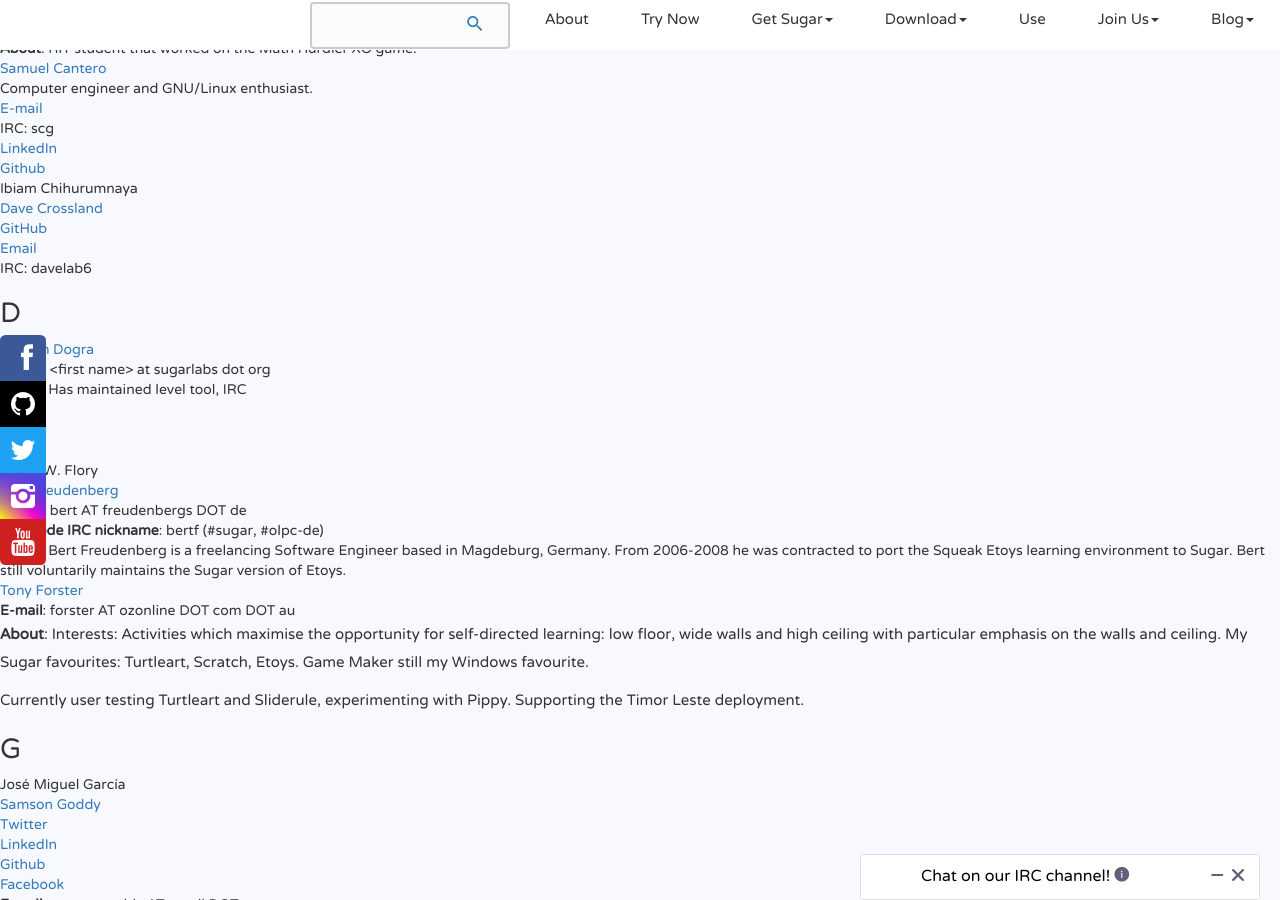
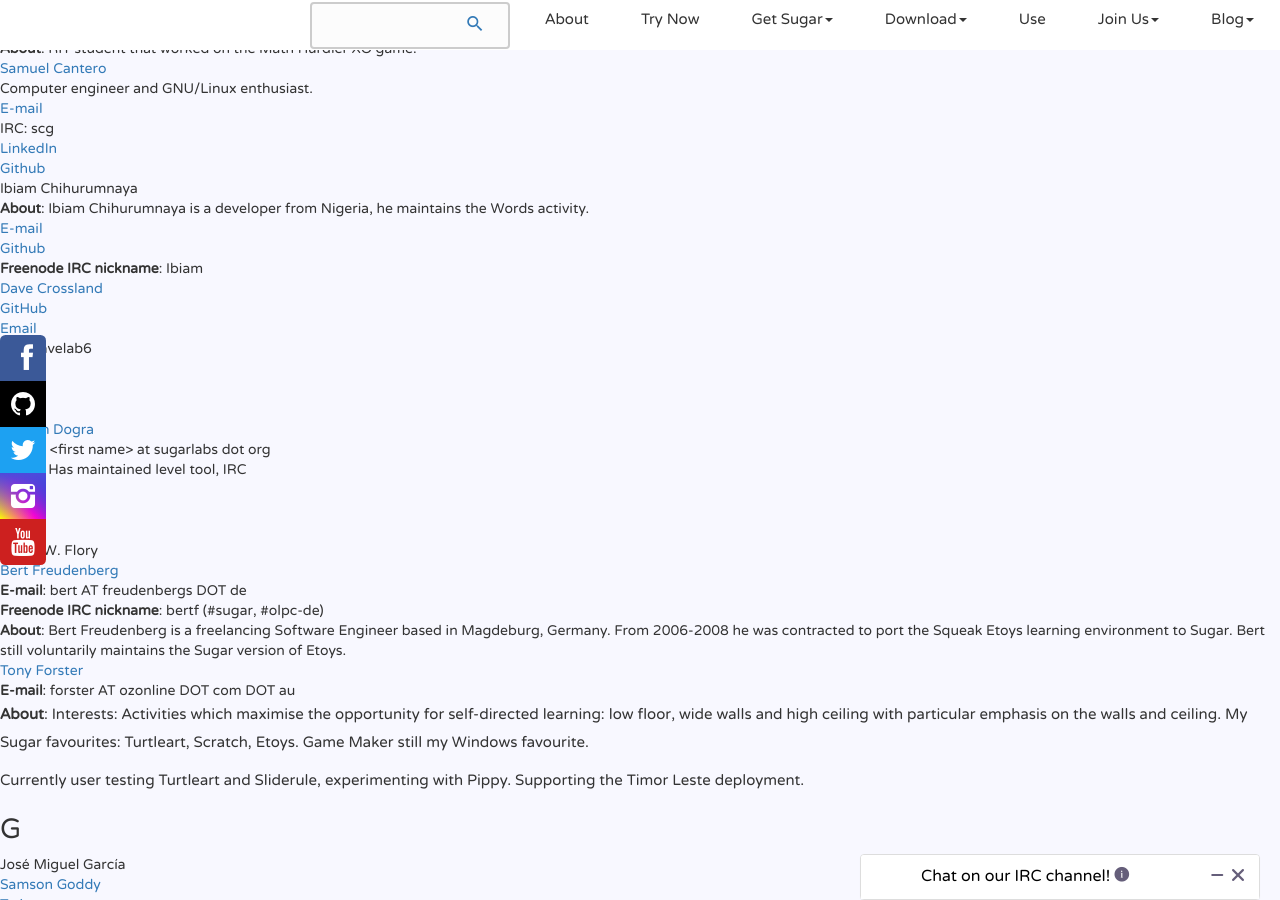
Before and after one commit to sugarlabs/www, a Jekyll site: the page built from en_US/profiles.md, in a window 1280 px wide and 900 px high, scrolled down 947 px. Built offline with Jekyll 4.4.1, drawn with Linux system fonts in a browser that asks for light colours; some web fonts are replaced; comment, search, counter and statistics services are not loaded.

Commit message:
Update profile

```diff
--- a/en_US/profiles.md
+++ b/en_US/profiles.md
@@ -38,6 +38,10 @@
     * [LinkedIn](https://www.linkedin.com/in/scantero)
     * [Github](https://github.com/scanterog)
 * Ibiam Chihurumnaya
+    * **About**: Ibiam Chihurumnaya is a developer from Nigeria, he maintains the Words activity.
+    * [E-mail](mailto:ibiamchihurumnaya AT gmail DOT com)
+    * [Github](https://github.com/chimosky)
+    * **Freenode IRC nickname**: Ibiam
 * [Dave Crossland](https://wiki.sugarlabs.org/go/User:Davelab6)
     * [GitHub](https://github.com/davelab6)
     * [Email](mailto:dave@lab6.com)
```
